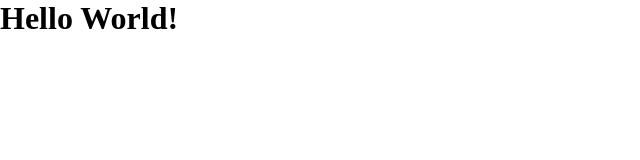
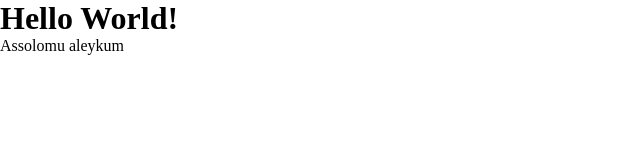
Before and after one commit to YaKuBoVO/lesson_2.2, a plain HTML site: page index.html in a window 1280 px wide. Shown: the whole page, without its empty margins (0-640 px from the left). Drawn offline with Linux system fonts and the light colour scheme.

```diff
--- a/index.html
+++ b/index.html
@@ -9,5 +9,6 @@
 </head>
 <body>
    <h1>Hello World!</h1>
+   <p>Assolomu aleykum</p>
 </body>
 </html>
```
